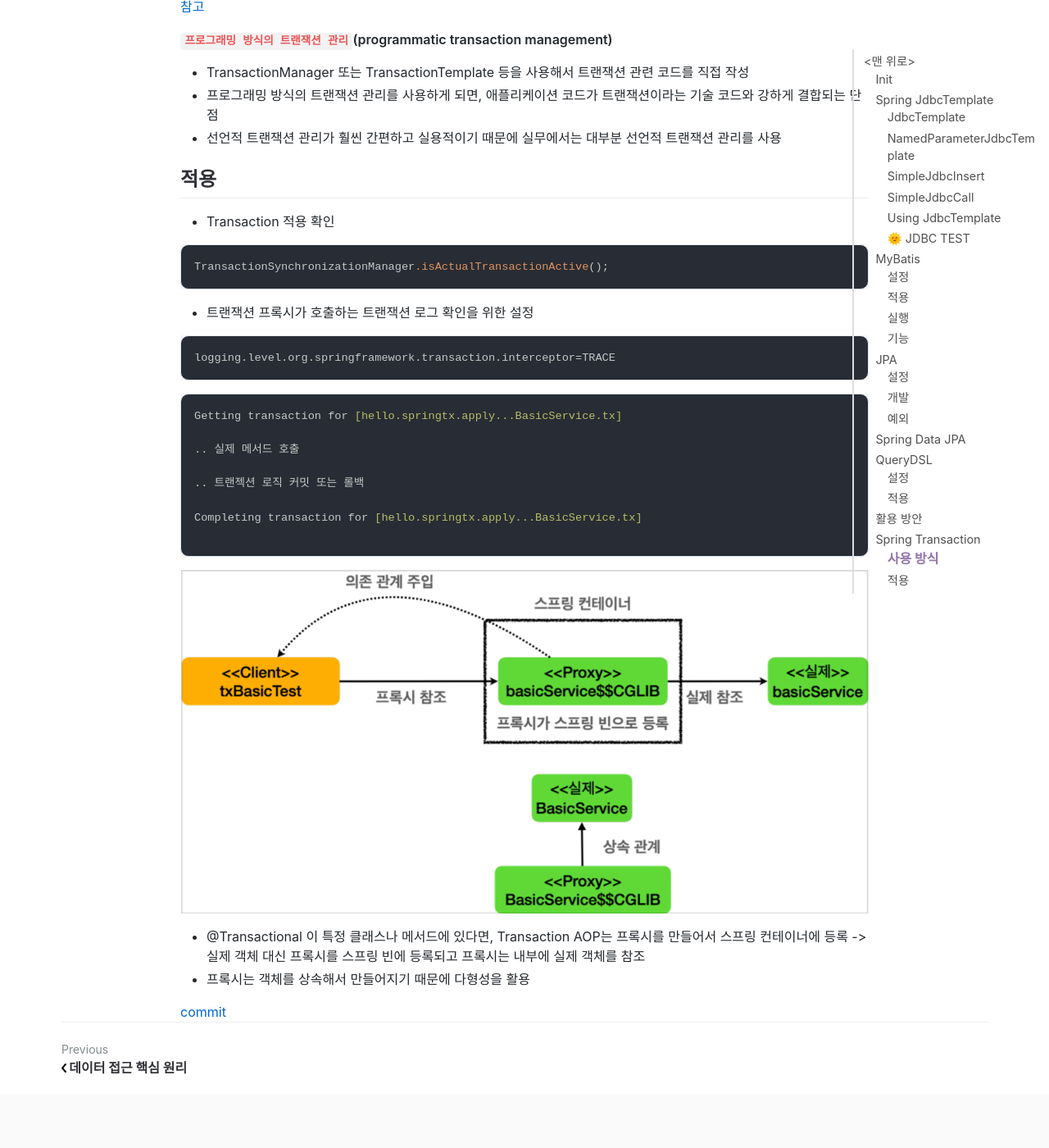
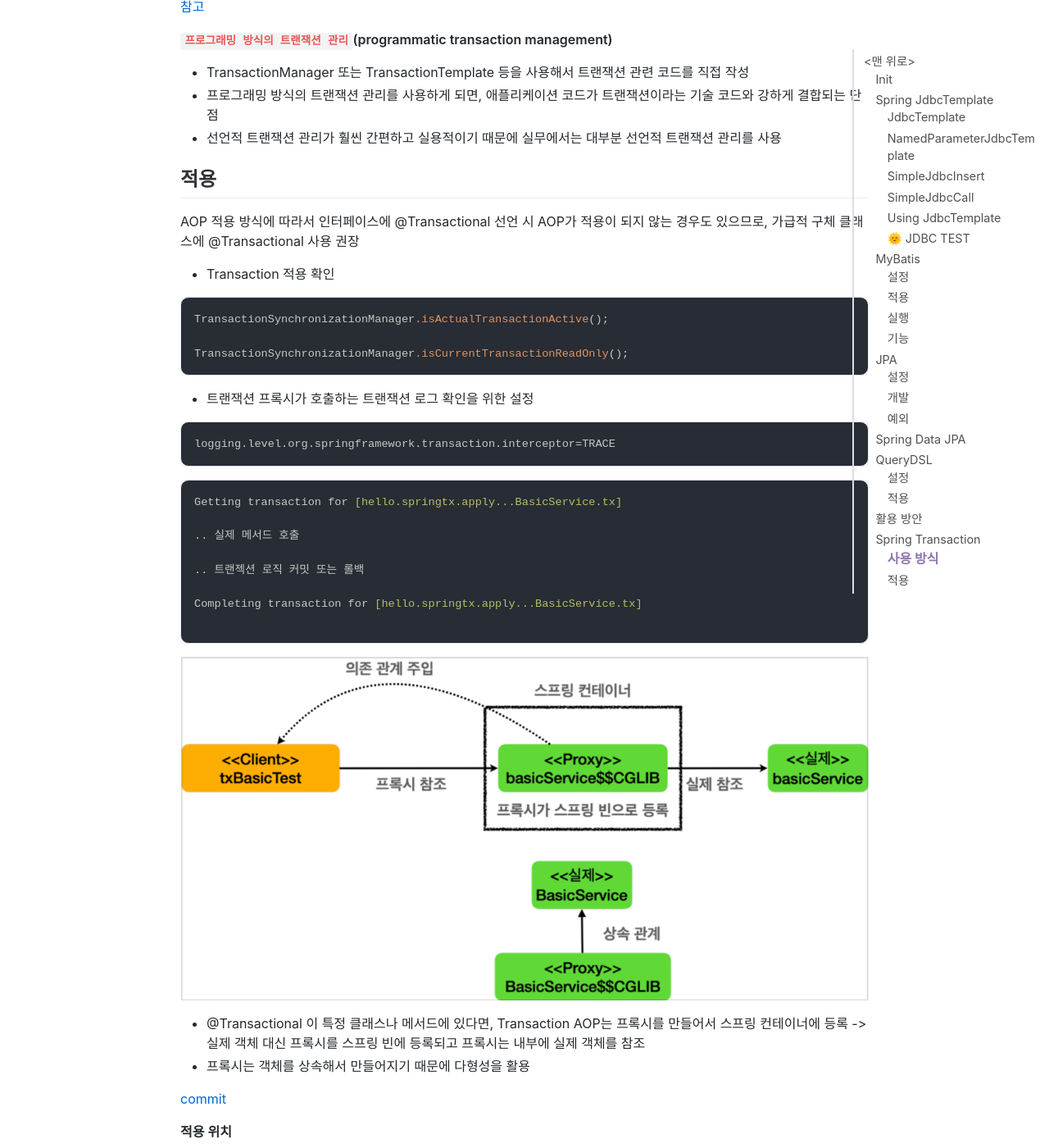
Before and after one commit to jihunparkme/jihunparkme.github.io, a Jekyll site: the page built from _posts/2022-08-08-Spring-DB-Part2.md, in a window 1280 px wide and 1400 px high, scrolled down 18804 px. Shown: the whole window at 82% size. Built offline with Jekyll 4.4.1, drawn with Linux system fonts in a browser that asks for light colours; nearby versions of some CDN libraries; comment, search, counter and statistics services are not loaded; some of the changed text lies outside the part shown.

Commit message:
[Spring Transaction] 트랜잭션 적용 위치

````diff
--- a/_posts/2022-08-08-Spring-DB-Part2.md
+++ b/_posts/2022-08-08-Spring-DB-Part2.md
@@ -802,10 +802,14 @@
 
 ## 적용
 
+AOP 적용 방식에 따라서 인터페이스에 @Transactional 선언 시 AOP가 적용이 되지 않는 경우도 있으므로, 가급적 구체 클래스에 @Transactional 사용 권장
+
 - Transaction 적용 확인
 
 ```java
 TransactionSynchronizationManager.isActualTransactionActive();
+
+TransactionSynchronizationManager.isCurrentTransactionReadOnly();
 ```
 
 - 트랜잭션 프록시가 호출하는 트랜잭션 로그 확인을 위한 설정
@@ -831,3 +835,8 @@
 - 프록시는 객체를 상속해서 만들어지기 때문에 다형성을 활용
 
 [commit](https://github.com/jihunparkme/Inflearn-Spring-DB/commit/f6640a9085f7bd7349a036dce6c8a310a39c93ba)
+
+**적용 위치**
+
+- 스프링에서 **우선순위**는 항상 더 구체적이고 자세한 것이 높은 우선순위를 가짐.
+- 클래스에 적용하면 메서드는 자동 적용
````
